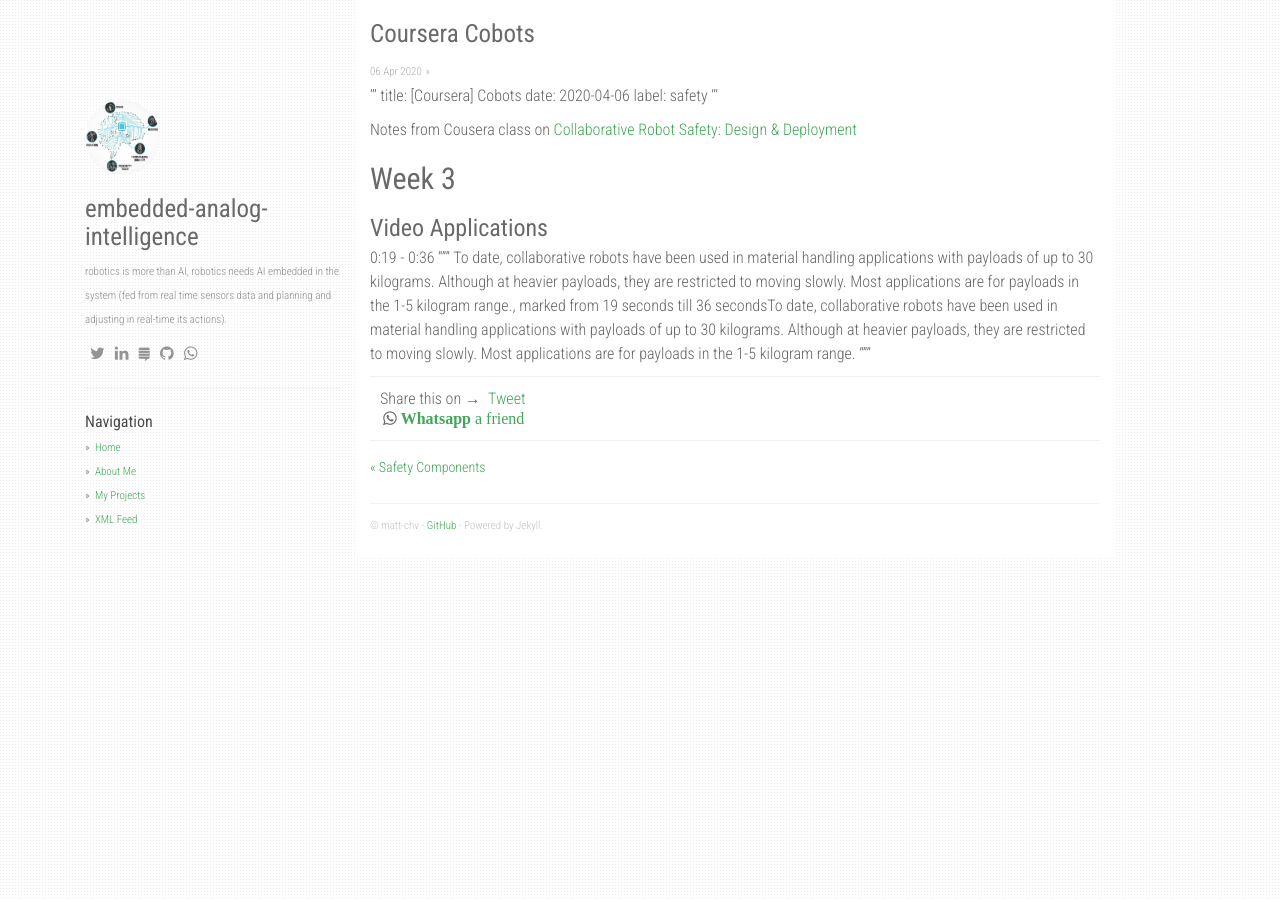
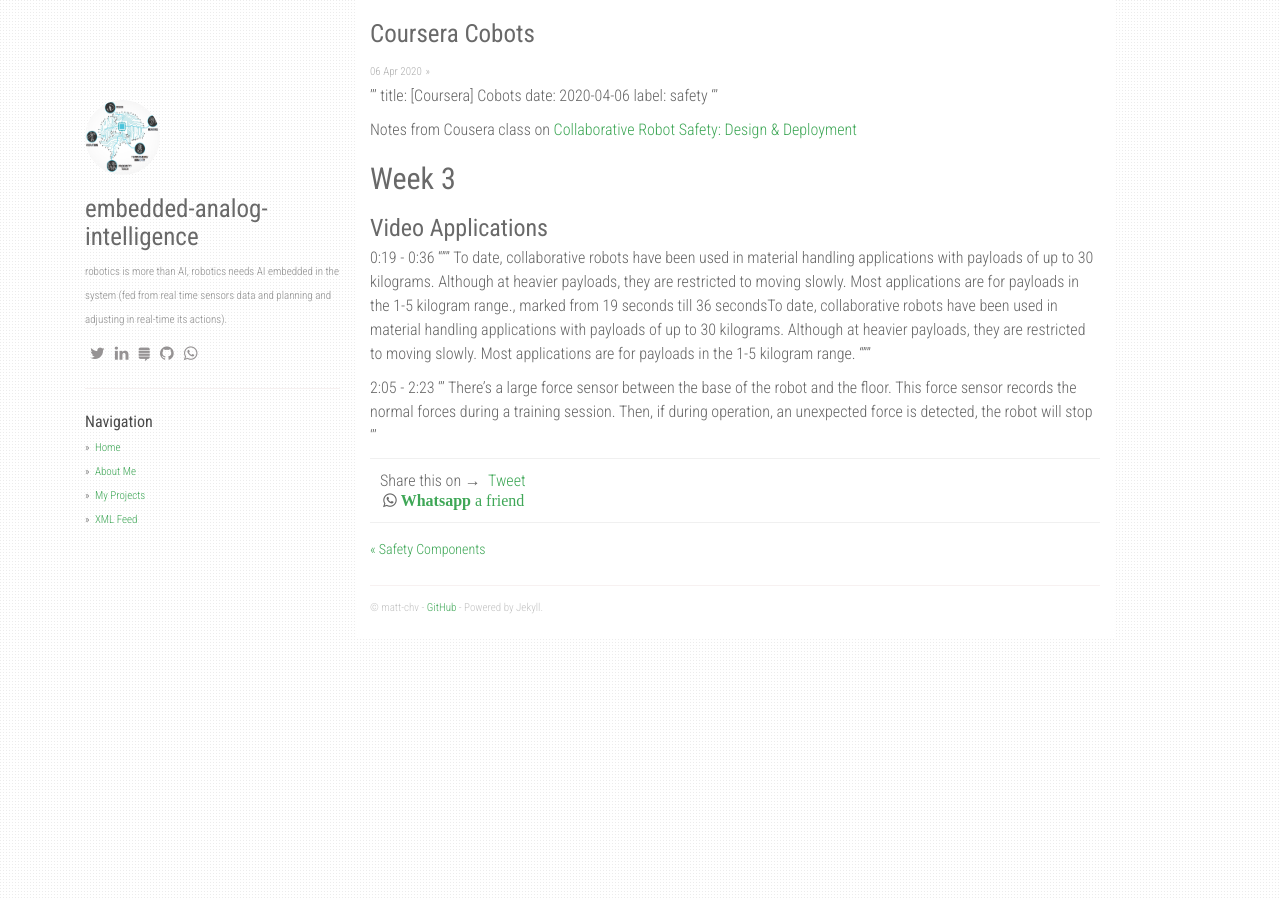
Before and after one commit to matt-chv/embedded-analog-intelligence, a Jekyll site: the page built from _posts/2020-04-06-coursera-cobots.md, in a window 1280 px wide. Built offline with Jekyll 4.4.1, drawn with Linux system fonts in a browser that asks for light colours; nearby versions of some CDN libraries; our own code applies the rules of GitHub Pages for plain Markdown files; comment, search, counter and statistics services are not loaded.

Commit message:
Update 2020-04-06-coursera-cobots.md

```diff
--- a/_posts/2020-04-06-coursera-cobots.md
+++ b/_posts/2020-04-06-coursera-cobots.md
@@ -19,3 +19,8 @@ range., marked from 19 seconds till 36 secondsTo date, collaborative robots have
 handling applications with payloads of up to 30 kilograms. Although at heavier payloads, they are restricted to moving slowly.
 Most applications are for payloads in the 1-5 kilogram range.
 """
+
+2:05 - 2:23
+'''
+There's a large force sensor between the base of the robot and the floor. This force sensor records the normal forces during a training session. Then, if during operation, an unexpected force is detected, the robot will stop
+'''
```
